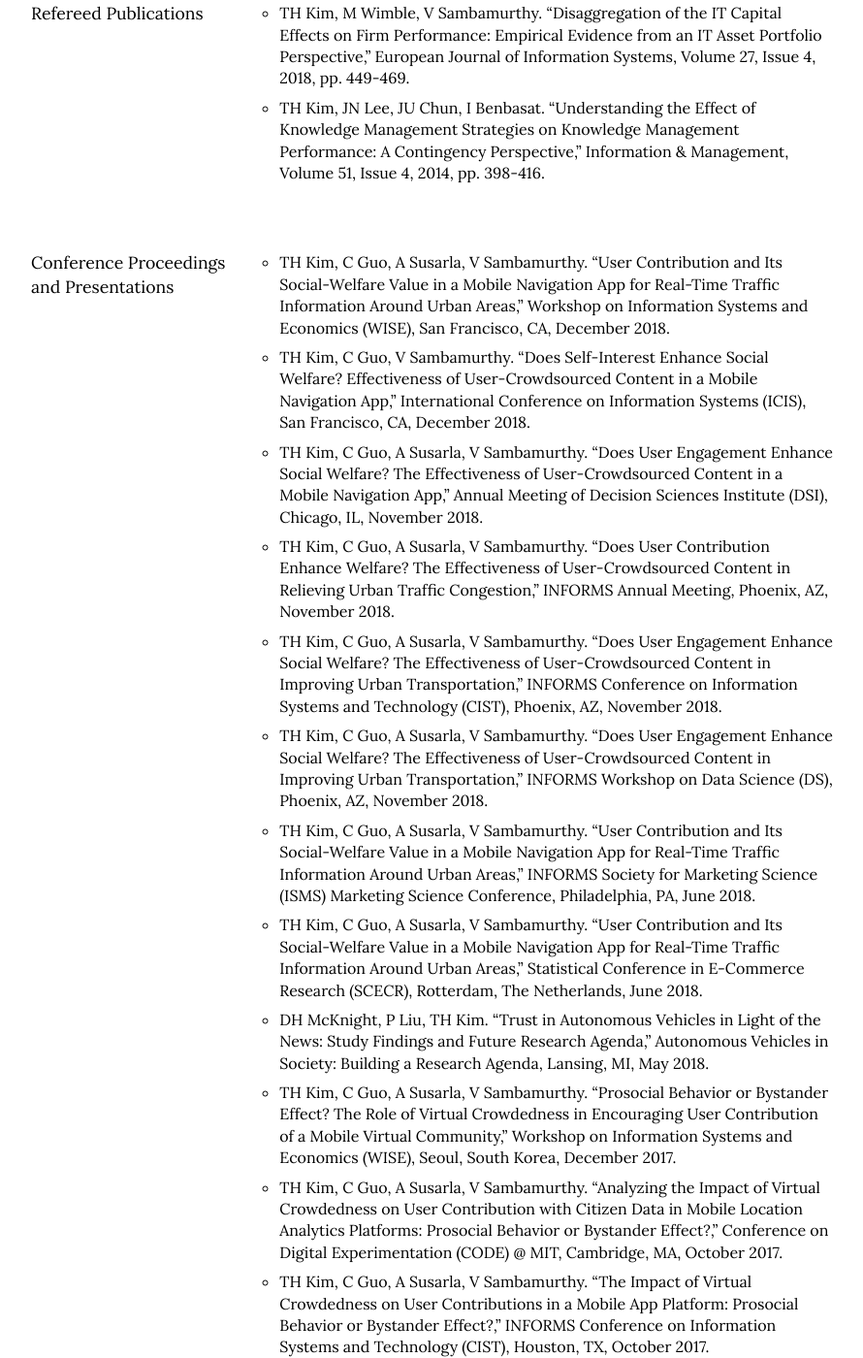
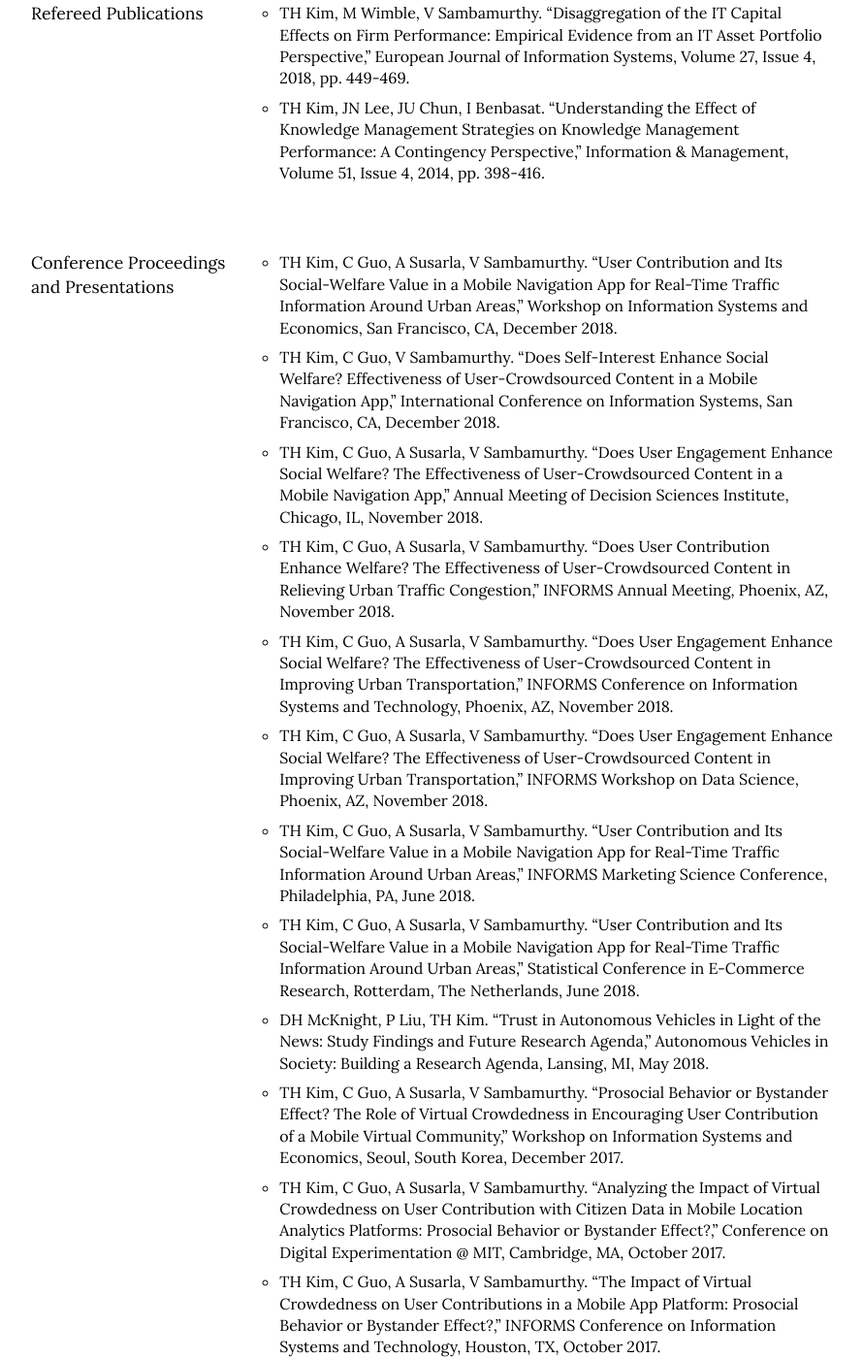
Before and after one commit to istaehun/taehun, a Jekyll site: the page built from index.html, in a window 1280 px wide and 1400 px high, scrolled down 791 px. Shown: the whole window at 97% size, without its empty margins (188-1078 px from the left). Built offline with Jekyll 4.4.1, drawn with Linux system fonts in a browser that asks for light colours; nearby versions of some CDN libraries; some of the changed text lies outside the part shown.

Commit message:
Update research.yml

```diff
--- a/_data/research.yml
+++ b/_data/research.yml
@@ -15,30 +15,30 @@
 -
   sub-title: Conference Proceedings and Presentations
   list:
-    - "TH Kim, C Guo, A Susarla, V Sambamurthy. “User Contribution and Its Social-Welfare Value in a Mobile Navigation App for Real-Time Traffic Information Around Urban Areas,” Workshop on Information Systems and Economics (WISE), San Francisco, CA, December 2018."
-    - "TH Kim, C Guo, V Sambamurthy. “Does Self-Interest Enhance Social Welfare? Effectiveness of User-Crowdsourced Content in a Mobile Navigation App,” International Conference on Information Systems (ICIS), San Francisco, CA, December 2018."
-    - "TH Kim, C Guo, A Susarla, V Sambamurthy. “Does User Engagement Enhance Social Welfare? The Effectiveness of User-Crowdsourced Content in a Mobile Navigation App,” Annual Meeting of Decision Sciences Institute (DSI), Chicago, IL, November 2018."
+    - "TH Kim, C Guo, A Susarla, V Sambamurthy. “User Contribution and Its Social-Welfare Value in a Mobile Navigation App for Real-Time Traffic Information Around Urban Areas,” Workshop on Information Systems and Economics, San Francisco, CA, December 2018."
+    - "TH Kim, C Guo, V Sambamurthy. “Does Self-Interest Enhance Social Welfare? Effectiveness of User-Crowdsourced Content in a Mobile Navigation App,” International Conference on Information Systems, San Francisco, CA, December 2018."
+    - "TH Kim, C Guo, A Susarla, V Sambamurthy. “Does User Engagement Enhance Social Welfare? The Effectiveness of User-Crowdsourced Content in a Mobile Navigation App,” Annual Meeting of Decision Sciences Institute, Chicago, IL, November 2018."
     - "TH Kim, C Guo, A Susarla, V Sambamurthy. “Does User Contribution Enhance Welfare? The Effectiveness of User-Crowdsourced Content in Relieving Urban Traffic Congestion,” INFORMS Annual Meeting, Phoenix, AZ, November 2018."
-    - "TH Kim, C Guo, A Susarla, V Sambamurthy. “Does User Engagement Enhance Social Welfare? The Effectiveness of User-Crowdsourced Content in Improving Urban Transportation,” INFORMS Conference on Information Systems and Technology (CIST), Phoenix, AZ, November 2018."
-    - "TH Kim, C Guo, A Susarla, V Sambamurthy. “Does User Engagement Enhance Social Welfare? The Effectiveness of User-Crowdsourced Content in Improving Urban Transportation,” INFORMS Workshop on Data Science (DS), Phoenix, AZ, November 2018."
-    - "TH Kim, C Guo, A Susarla, V Sambamurthy. “User Contribution and Its Social-Welfare Value in a Mobile Navigation App for Real-Time Traffic Information Around Urban Areas,” INFORMS Society for Marketing Science (ISMS) Marketing Science Conference, Philadelphia, PA, June 2018."
-    - "TH Kim, C Guo, A Susarla, V Sambamurthy. “User Contribution and Its Social-Welfare Value in a Mobile Navigation App for Real-Time Traffic Information Around Urban Areas,” Statistical Conference in E-Commerce Research (SCECR), Rotterdam, The Netherlands, June 2018."
+    - "TH Kim, C Guo, A Susarla, V Sambamurthy. “Does User Engagement Enhance Social Welfare? The Effectiveness of User-Crowdsourced Content in Improving Urban Transportation,” INFORMS Conference on Information Systems and Technology, Phoenix, AZ, November 2018."
+    - "TH Kim, C Guo, A Susarla, V Sambamurthy. “Does User Engagement Enhance Social Welfare? The Effectiveness of User-Crowdsourced Content in Improving Urban Transportation,” INFORMS Workshop on Data Science, Phoenix, AZ, November 2018."
+    - "TH Kim, C Guo, A Susarla, V Sambamurthy. “User Contribution and Its Social-Welfare Value in a Mobile Navigation App for Real-Time Traffic Information Around Urban Areas,” INFORMS Marketing Science Conference, Philadelphia, PA, June 2018."
+    - "TH Kim, C Guo, A Susarla, V Sambamurthy. “User Contribution and Its Social-Welfare Value in a Mobile Navigation App for Real-Time Traffic Information Around Urban Areas,” Statistical Conference in E-Commerce Research, Rotterdam, The Netherlands, June 2018."
     - "DH McKnight, P Liu, TH Kim. “Trust in Autonomous Vehicles in Light of the News: Study Findings and Future Research Agenda,” Autonomous Vehicles in Society: Building a Research Agenda, Lansing, MI, May 2018."
-    - "TH Kim, C Guo, A Susarla, V Sambamurthy. “Prosocial Behavior or Bystander Effect? The Role of Virtual Crowdedness in Encouraging User Contribution of a Mobile Virtual Community,” Workshop on Information Systems and Economics (WISE), Seoul, South Korea, December 2017."
-    - "TH Kim, C Guo, A Susarla, V Sambamurthy. “Analyzing the Impact of Virtual Crowdedness on User Contribution with Citizen Data in Mobile Location Analytics Platforms: Prosocial Behavior or Bystander Effect?,” Conference on Digital Experimentation (CODE) @ MIT, Cambridge, MA, October 2017."
-    - "TH Kim, C Guo, A Susarla, V Sambamurthy. “The Impact of Virtual Crowdedness on User Contributions in a Mobile App Platform: Prosocial Behavior or Bystander Effect?,” INFORMS Conference on Information Systems and Technology (CIST), Houston, TX, October 2017."
+    - "TH Kim, C Guo, A Susarla, V Sambamurthy. “Prosocial Behavior or Bystander Effect? The Role of Virtual Crowdedness in Encouraging User Contribution of a Mobile Virtual Community,” Workshop on Information Systems and Economics, Seoul, South Korea, December 2017."
+    - "TH Kim, C Guo, A Susarla, V Sambamurthy. “Analyzing the Impact of Virtual Crowdedness on User Contribution with Citizen Data in Mobile Location Analytics Platforms: Prosocial Behavior or Bystander Effect?,” Conference on Digital Experimentation @ MIT, Cambridge, MA, October 2017."
+    - "TH Kim, C Guo, A Susarla, V Sambamurthy. “The Impact of Virtual Crowdedness on User Contributions in a Mobile App Platform: Prosocial Behavior or Bystander Effect?,” INFORMS Conference on Information Systems and Technology, Houston, TX, October 2017."
     - "TH Kim, KH Song, D Cho. “Promotion Strategy, Operating Mechanism, and Economic Value of Digital Platform for Consulting Services: A Two-Sided Market Perspective,” INFORMS Annual Meeting, Nashville, TN, November 2016."
-    - "TH Kim, A Shortridge, V Sambamurthy, A Susarla. “Understanding User Contribution in a Social Crowdsourcing Mobile App,” INFORMS Conference on Information Systems and Technology (CIST), Nashville, TN, November 2016."
-    - "DH McKnight, P Liu, TH Kim. “Lifting Vendor Loyalty Through Trust: Testing the “Chutes and Ladders” Metaphor,” Americas Conference on Information Systems (AMCIS), San Diego, CA, August 2016."
-    - "TH Kim, B Choi, JN Lee, V Sambamurthy. “The Diversity Effects of Knowledge Sourcing Strategies on Firm Performance: A Complementarity Theory,” International Conference on Information Systems (ICIS), Auckland, New Zealand, December 2014."
-    - "TH Kim, JN Lee. “The Effects of Team Diversity in Knowledge Sourcing Scope and Individual Learning Mode: A Multi-Level Approach,” Pacific Asia Conference on Information Systems (PACIS), Jeju Island, South Korea, June 2013."
-    - "TH Kim, RT Cenfetelli, I Benbasat. “Organizational Performance with Environmental Knowledge Intensity: Resource- vs. Knowledge-Based Performance,” International Conference on Information Systems (ICIS), Orlando, FL, December 2012."
-    - "TH Kim, I Benbasat. “Effectiveness of Knowledge Seeking Behaviors Embedded in Social Networks: A Perspective of Individuals in Workplaces,” Hawaii International Conference on System Sciences (HICSS), Maui, HI, January 2012."
+    - "TH Kim, A Shortridge, V Sambamurthy, A Susarla. “Understanding User Contribution in a Social Crowdsourcing Mobile App,” INFORMS Conference on Information Systems and Technology, Nashville, TN, November 2016."
+    - "DH McKnight, P Liu, TH Kim. “Lifting Vendor Loyalty Through Trust: Testing the “Chutes and Ladders” Metaphor,” Americas Conference on Information Systems, San Diego, CA, August 2016."
+    - "TH Kim, B Choi, JN Lee, V Sambamurthy. “The Diversity Effects of Knowledge Sourcing Strategies on Firm Performance: A Complementarity Theory,” International Conference on Information Systems, Auckland, New Zealand, December 2014."
+    - "TH Kim, JN Lee. “The Effects of Team Diversity in Knowledge Sourcing Scope and Individual Learning Mode: A Multi-Level Approach,” Pacific Asia Conference on Information Systems, Jeju Island, South Korea, June 2013."
+    - "TH Kim, RT Cenfetelli, I Benbasat. “Organizational Performance with Environmental Knowledge Intensity: Resource- vs. Knowledge-Based Performance,” International Conference on Information Systems, Orlando, FL, December 2012."
+    - "TH Kim, I Benbasat. “Effectiveness of Knowledge Seeking Behaviors Embedded in Social Networks: A Perspective of Individuals in Workplaces,” Hawaii International Conference on System Sciences, Maui, HI, January 2012."
     - "TH Kim, JN Lee. “Knowledge Management Strategy: Its Types, Roles and Implications in Organizations,” Korea Society of Management Information Systems Fall Conference, Seoul, South Korea, November 2008."
 -
   sub-title: Invited Research Presentations
   list:
-    - "TH Kim. “User Engagement in Virtual Mobile Community,” Spring 2019 Rising Stars Presentation, Baylor University, Waco, TX, May 2019."
+    - "TH Kim. “User Engagement in Virtual Mobile Community,” Rising Stars Presentation, Baylor University, Waco, TX, May 2019."
     - "TH Kim. “User Contribution and Its Social-Welfare Value in a Mobile Navigation App for Real-Time Traffic Information Around Urban Areas,” IS Research Symposium in Department of Management Information Systems, Korea University Business School, Korea University, Seoul, South Korea, June 2018."
     - "A Shortridge, TH Kim. “Spatial Data Analytics: Why Should Geographers Care About Big Data?,” Geography Colloquium Series, Department of Geography and Planning, University of Toledo, Toledo, OH, September 2017."
     - "DH McKnight, TH Kim. “Differentiating the Influence of Vicious- vs. Virtuous-Trust Change Cycles,” International Workshop: Distrust and Conflict Escalation in Organizations and Societies, Groningen, The Netherlands, January 2016."
```
